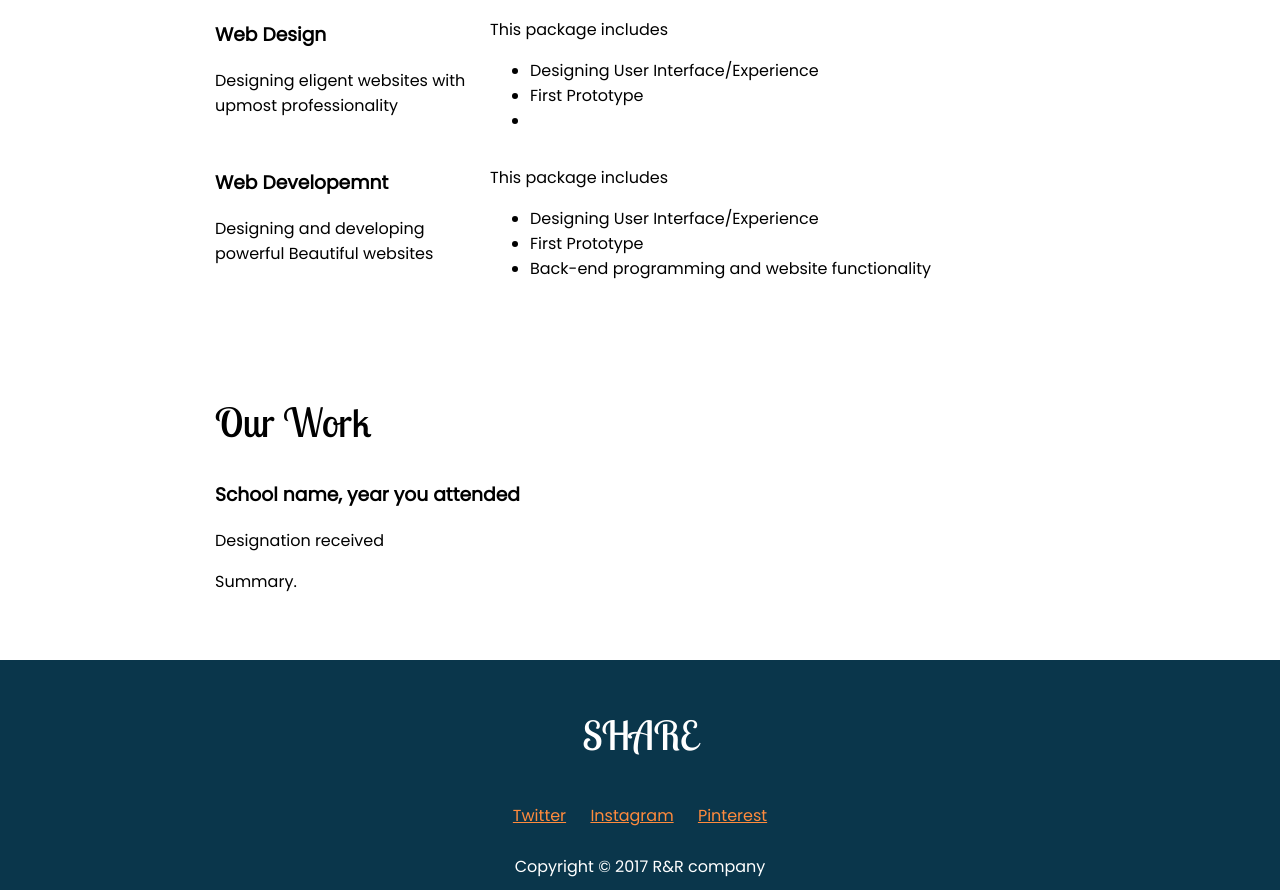
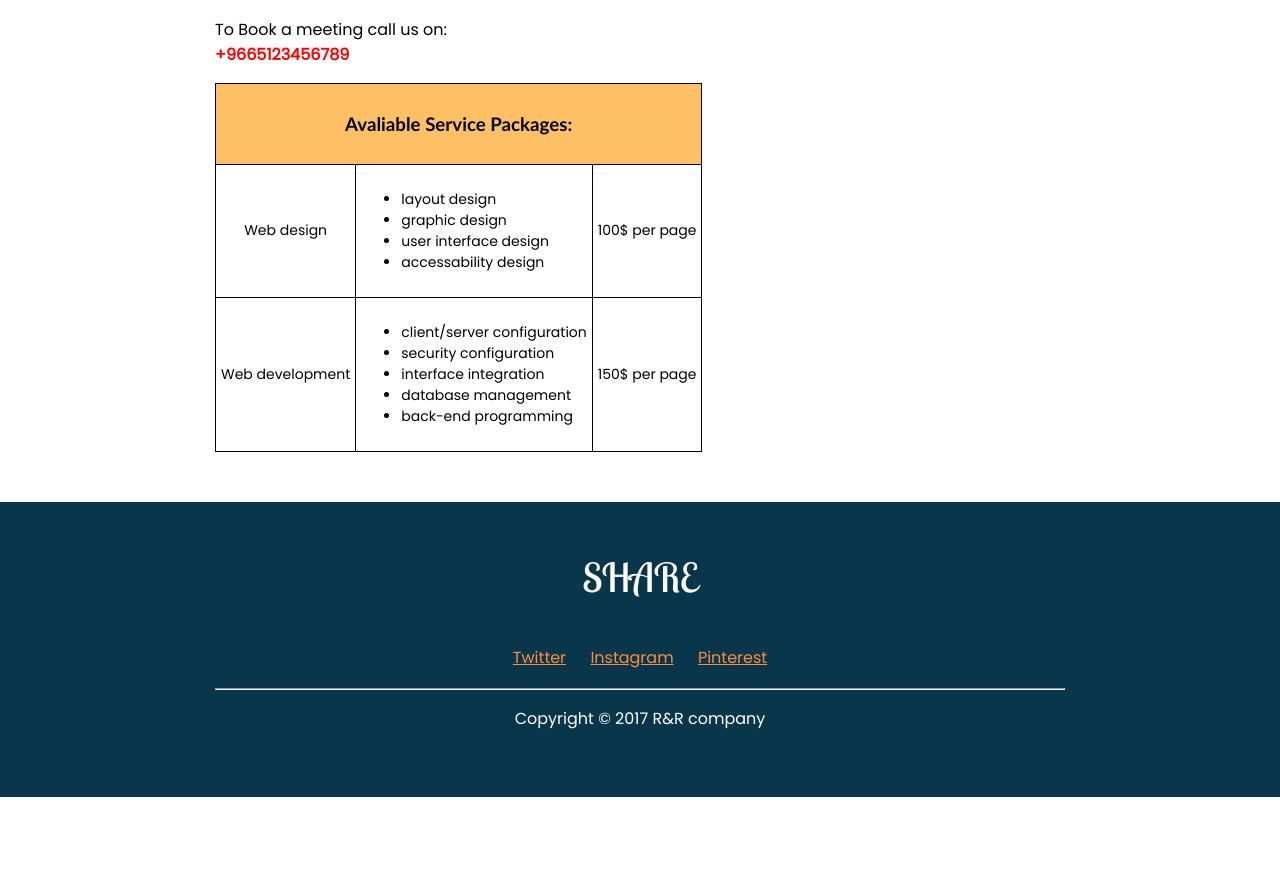
Before and after one commit to raghadt/CPCS403-Project-Simple-Website, a plain HTML site: page order.html in a window 1280 px wide. Shown: the part 457-1347 px from the top of the page. After the commit the page ends 1254 px from the top, so only its background shows below. Drawn offline with Linux system fonts and the light colour scheme.

Commit message:
done the order page

```diff
--- a/css/styles.css
+++ b/css/styles.css
@@ -162,7 +162,14 @@ footer {
   /*background: #EDF2F4;*/
 }
 
-
+/* Table
+------------------------------------*/
+.table  {border-collapse:collapse;border-spacing:0;}
+.table td{font-family: 'Poppins', sans-serif;font-size:14px;padding:10px 5px;border-style:solid;border-width:1px;overflow:hidden;word-break:normal;}
+.table th{font-family: 'Poppins', sans-serif;font-size:14px;font-weight:normal;padding:10px 5px;border-style:solid;border-width:1px;overflow:hidden;word-break:normal;}
+.table .th2{font-size:16px;font-family:"Trebuchet MS", Helvetica, sans-serif !important;;background-color:#fdc065;text-align:center;vertical-align:top}
+.table .cell{ text-align:center; vertical-align:center;}
+.table .cell2{ vertical-align:bottom;}
 
 /* Education
 ------------------------------------*/
--- a/order.html
+++ b/order.html
@@ -38,51 +38,51 @@
   <!-- // MAIN BODY  -->
 
   <main>
-    <section class="work">
-      <div class="content-wrap">
-        <h2>Our Services</h2>
-
-        <div class="col-narrow">
-          <h3>Web Design</h3>
-          <p>Designing eligent websites with upmost professionality</br></p>
-        </div>
-
-        <div class="col-wide">
-
-          <p>This package includes</p>
-
-          <ul>
-            <li>Designing User Interface/Experience</li>
-            <li>First Prototype</li>
-            <li></li>
-          </ul>
-        </div>
-
-        <div class="col-narrow">
-          <h3>Web Developemnt</h3>
-          <p>Designing and developing powerful Beautiful websites</p>
-        </div>
-
-        <div class="col-wide">
-          <p>This package includes</p>
-          <ul>
-            <li>Designing User Interface/Experience</li>
-            <li>First Prototype</li>
-            <li>Back-end programming and website functionality</li>
-          </ul>
-        </div>
-      </div>
-    </section>
 
 
     <section class="education">
       <div class="content-wrap">
 
-        <h2>Our Work</h2>
-        <h3>School name, year you attended</h3>
-        <p>Designation received</p>
+      <p>
+            <h2>Order Now!</h2>
+            <div>To Book a meeting call us on:<div style="color:red; font-size:16px"><b>+9665123456789</b></div></div>
+      </p>
+            <table class="table">
+              <tr>
+                <th class="th2" colspan="3">
 
-        <p>Summary.</p>
+                    <h3>Avaliable Service Packages:</h3>
+
+                </th>
+              </tr>
+              <tr>
+
+                <td class="cell">Web design</td>
+                <td class="cell2">
+                    <ul>
+                        <li>layout design</li>
+                        <li>graphic design</li>
+                        <li>user interface design</li>
+                        <li>accessability design</li>
+                    </ul>
+                </td>
+                <td class="cell">100$ per page</td>
+              </tr>
+              <tr>
+                <td class="cell">Web development</td>
+                <td class="cell2">
+                        <ul>
+                                <li>client/server configuration</li>
+                                <li>security configuration</li>
+                                <li>interface integration</li>
+                                <li>database management</li>
+                                <li>back-end programming</li>
+                            </ul>
+                </td>
+                <td class="cell">150$ per page</td>
+              </tr>
+            </table>
+
       </div>
     </section>
   </main>
@@ -97,7 +97,7 @@
         <a href="http://instagram.com" target="_blank">Instagram</a>
         <a href="http://pinterest.com/raghadtaleb/" target="_blank">Pinterest</a>
       </div>
-
+    <hr>
       <p>Copyright &copy; 2017 R&R company</p>
     </div>
   </footer>
```
Also changed, not shown: contact.html (+1 -1 lines), index.html (+1 -12 lines), works.html (+1 -1 lines).
